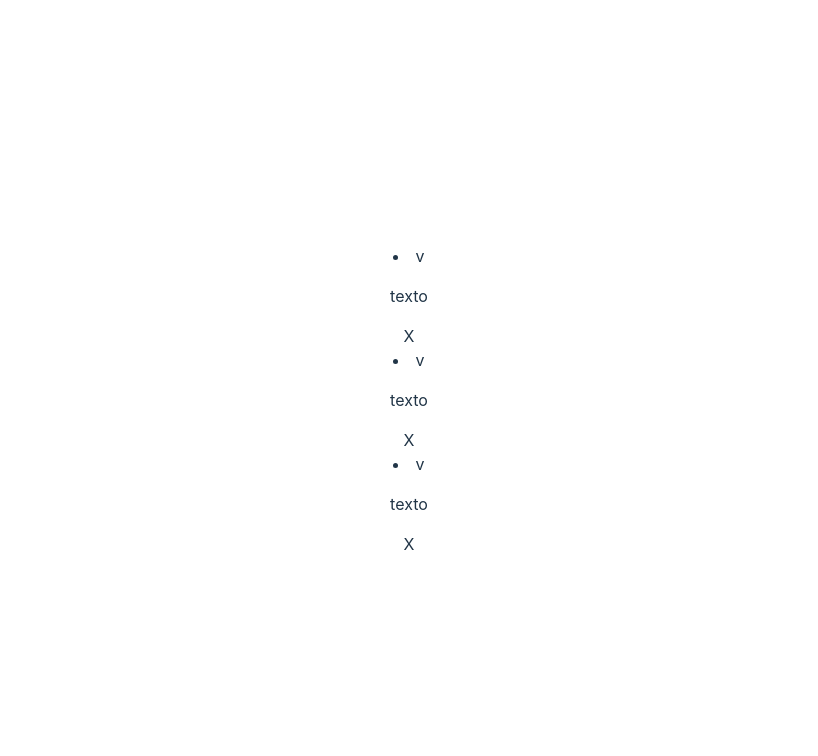
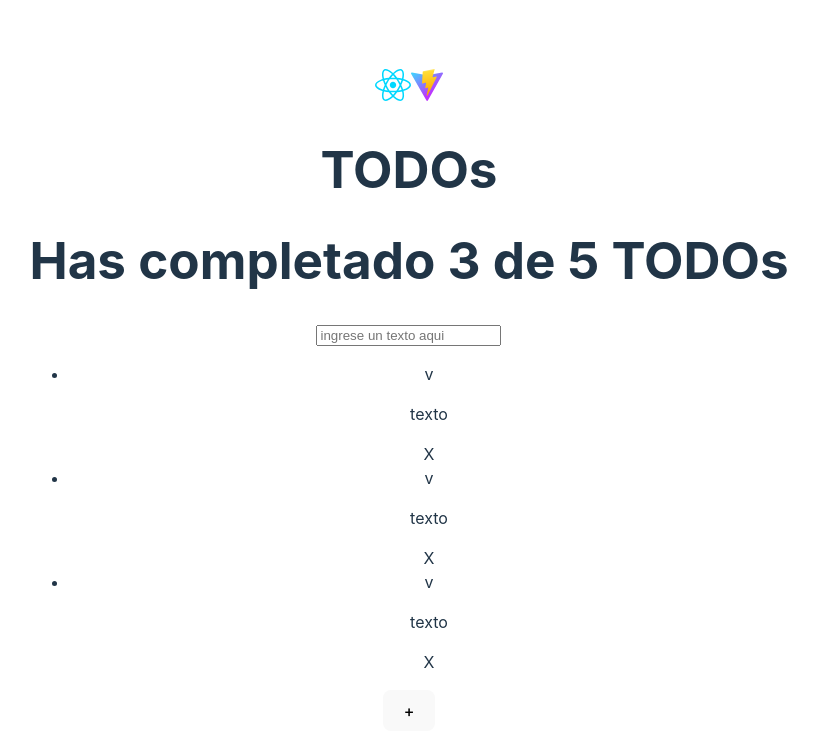
Before and after one commit to jrsimog/reactjs-course, a React (Vite) app: page / in a window 1280 px wide. Shown: the top 756 px of the page, without its empty margins (231-1049 px from the left). Built offline with nearby package versions, Linux system fonts and the light colour scheme.

Commit message:
estructura de componentes del Todo

```diff
--- a/src/App.jsx
+++ b/src/App.jsx
@@ -1,3 +1,8 @@
+import TodoCounter from './TodoCounter';
+import TodoSearch from './TodoSearch';
+import TodoList from './TodoList';
+import TodoItem from './TodoItem';
+import CreateTodoButton from './CreateTodoButton';
 import {useState} from 'react'
 import reactLogo from './assets/react.svg'
 import viteLogo from '/vite.svg'
@@ -8,19 +13,20 @@ function App() {
 
 	return (
 		<>
+			<header>
+				<img src={reactLogo} className="react-logo" alt="logo" />
+				<img src={viteLogo} className="vite-logo" alt="logo" />
+				<h1>TODOs</h1>
+			</header>
+			<TodoCounter /> <TodoSearch />
+			<TodoList>
 			<TodoItem />
 			<TodoItem />
 			<TodoItem />
+			</TodoList>
+			<CreateTodoButton/>
 		</>
 	)
 }
 
 export default App
-
-const TodoItem = () => (
-	<li>
-		<span>v</span>
-		<p>texto</p>
-		<span>X</span>
-	</li>
-);
--- /dev/null
+++ b/src/CreateTodoButton.jsx
@@ -0,0 +1,9 @@
+import React from "react";
+
+function CreateTodoButton() {
+		return (
+		<button>+</button>
+		);
+}
+
+export default  CreateTodoButton;
--- /dev/null
+++ b/src/TodoCounter.jsx
@@ -0,0 +1,9 @@
+import React from "react";
+
+function TodoCounter() {
+		return (
+				<h1>Has completado 3 de 5 TODOs</h1>
+		);
+}
+
+export default TodoCounter;
--- /dev/null
+++ b/src/TodoItem.jsx
@@ -0,0 +1,12 @@
+import React from "react";
+
+function TodoItem() {
+		return (
+		<li>
+		<span>v</span>
+		<p>texto</p>
+		<span>X</span>
+	</li>		);
+}
+
+export default TodoItem;
--- /dev/null
+++ b/src/TodoList.jsx
@@ -0,0 +1,11 @@
+import React from "react";
+
+function TodoList(props) {
+		return (
+		<ul>
+			{props.children}
+		</ul>
+		);
+}
+
+export default TodoList;
--- /dev/null
+++ b/src/TodoSearch.jsx
@@ -0,0 +1,9 @@
+import React from "react";
+
+function TodoSearch() {
+		return (
+		<input type="text" placeholder="ingrese un texto aqui"/>
+		);
+}
+
+export default  TodoSearch ;
```
